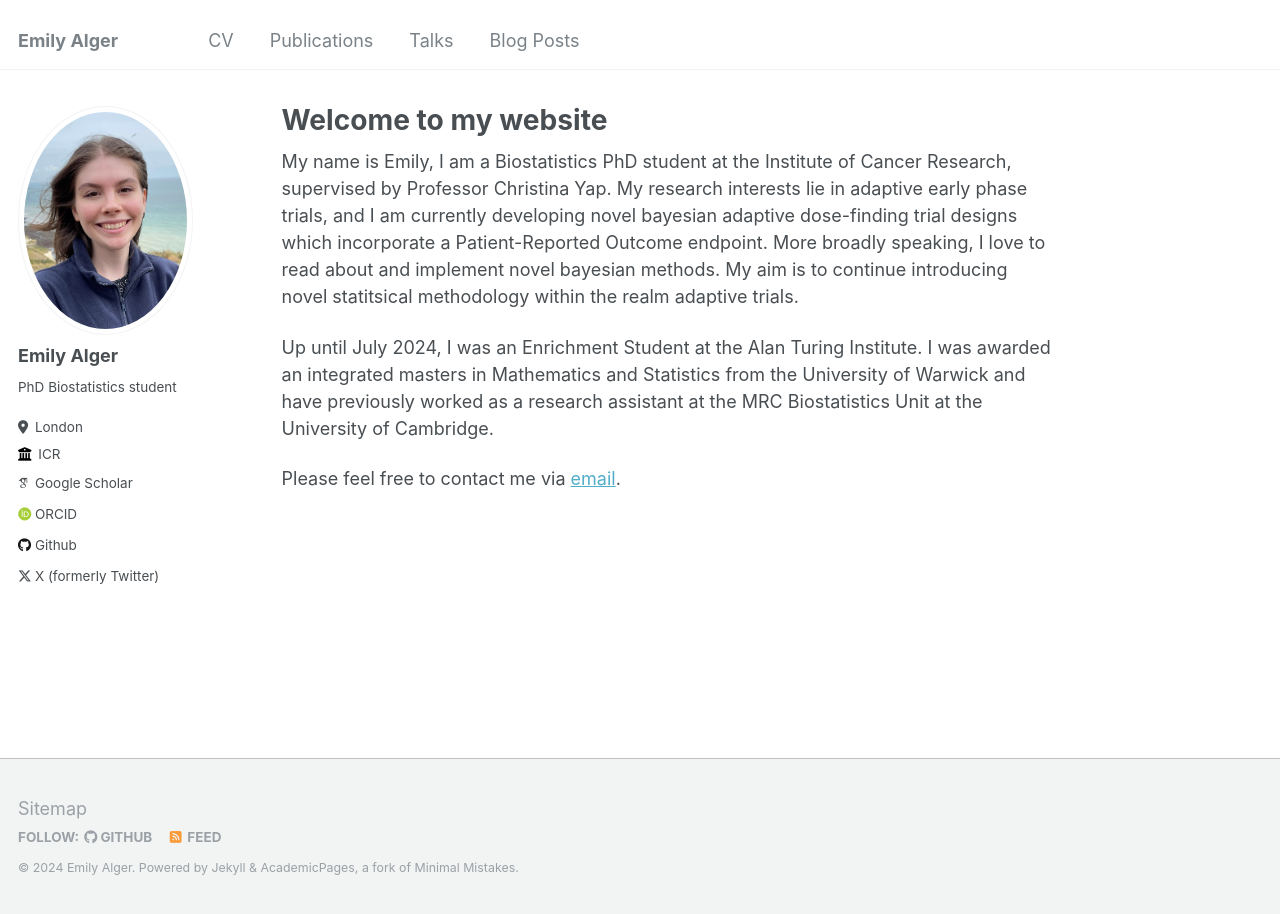
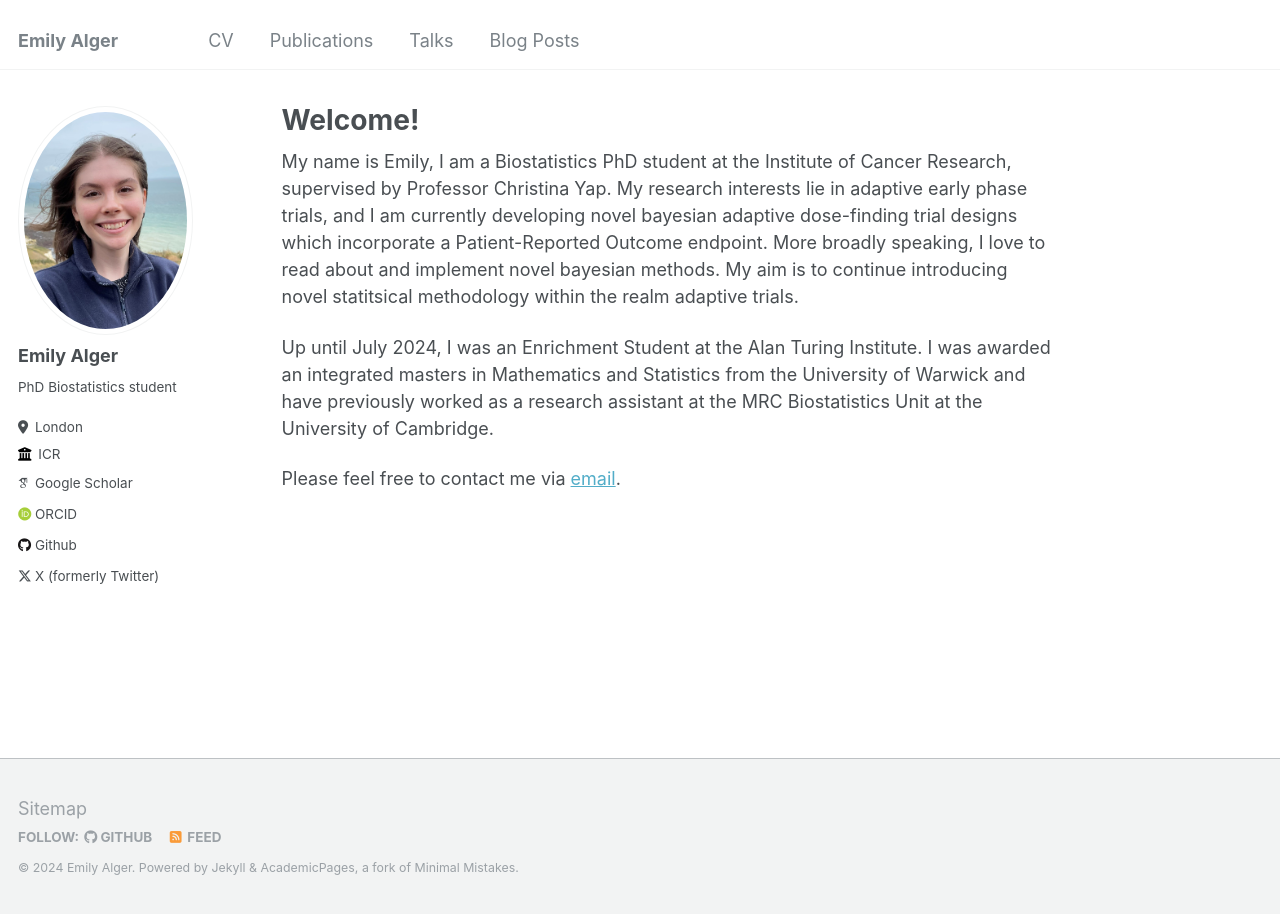
Before and after one commit to alemily100/alemily100.github.io, a Jekyll site: the page built from _pages/about.md, in a window 1280 px wide. Built offline with Jekyll 4.4.1, drawn with Linux system fonts in a browser that asks for light colours; some web fonts are replaced.

Commit message:
Update about.md

```diff
--- a/_pages/about.md
+++ b/_pages/about.md
@@ -1,12 +1,13 @@
 ---
 permalink: /
-title: "Welcome to my website"
+title: "Welcome!"
 author_profile: true
 redirect_from:
   - /about/
   - /about.html
 ---
 
+
 My name is Emily, I am a Biostatistics PhD student at the Institute of Cancer Research, supervised by Professor Christina Yap. My research interests lie in adaptive early phase trials, and I am currently developing novel bayesian adaptive dose-finding trial designs which incorporate a Patient-Reported Outcome endpoint. More broadly speaking, I love to read about and implement novel bayesian methods. My aim is to continue introducing novel statitsical methodology within the realm adaptive trials.
 
 Up until July 2024, I was an Enrichment Student at the Alan Turing Institute. I was awarded an integrated masters in Mathematics and Statistics from the University of Warwick and have previously worked as a research assistant at the MRC Biostatistics Unit at the University of Cambridge.
```
